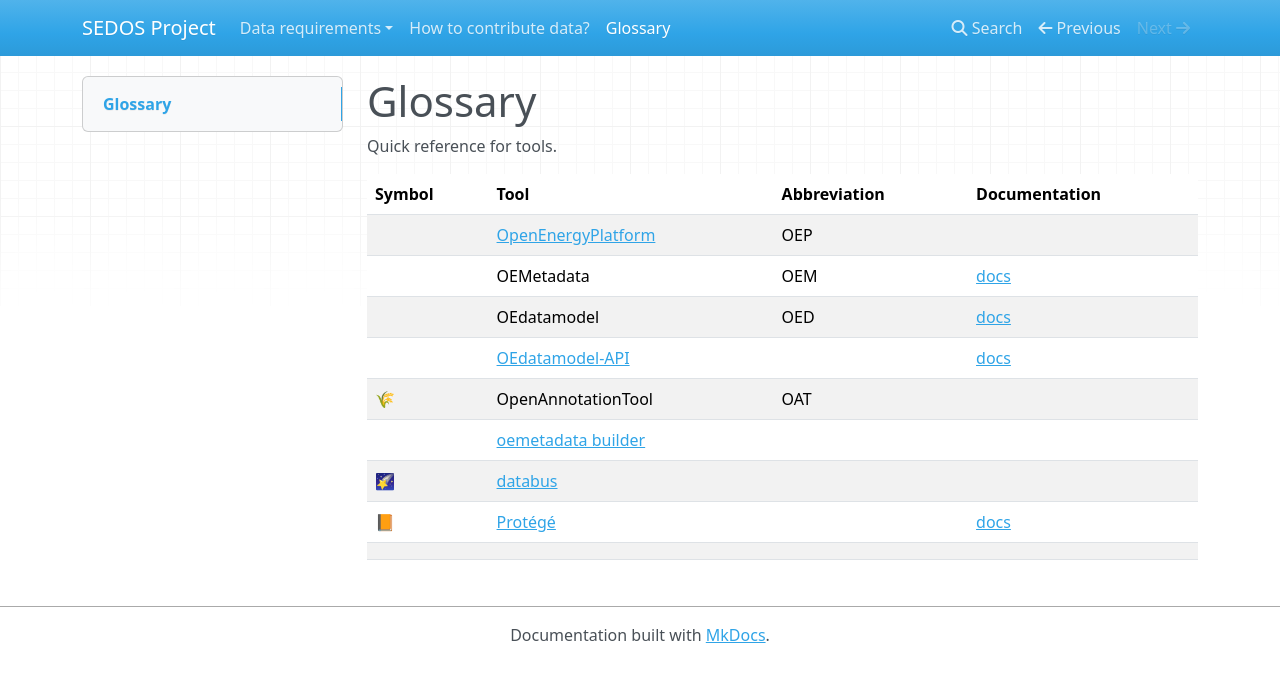
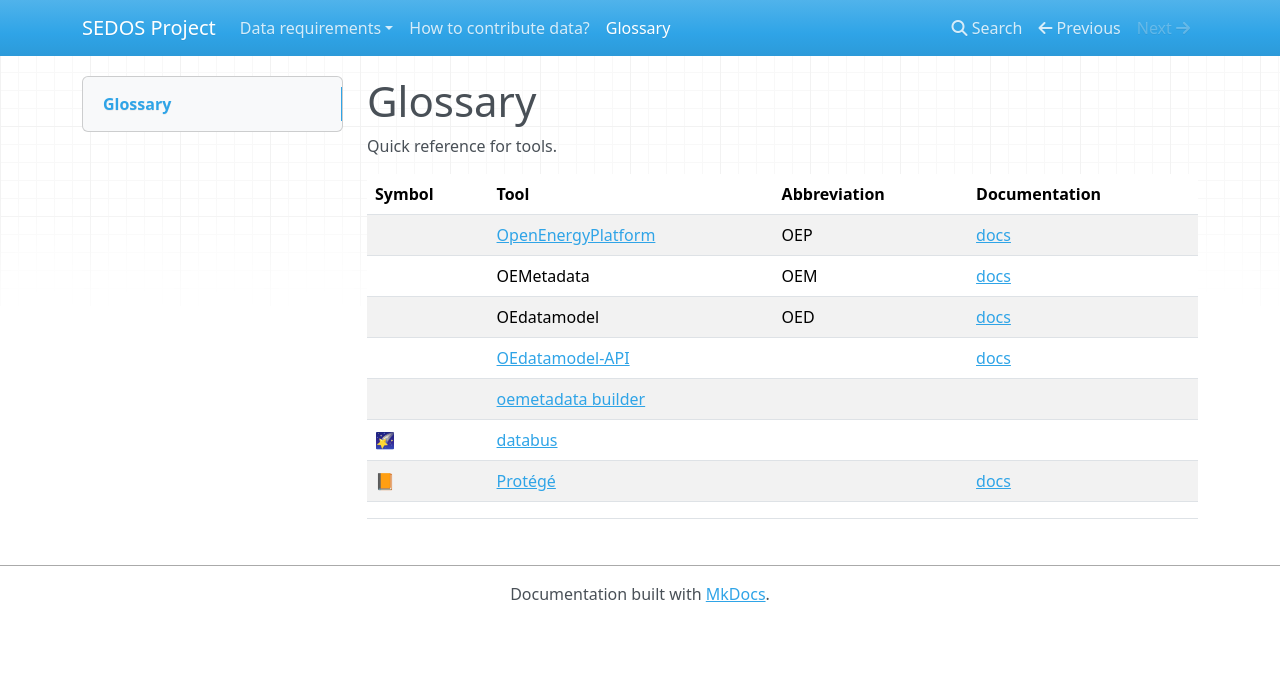
Before and after one commit to sedos-project/organization, an MkDocs documentation site: the page built from docs/glossary.md, in a window 1280 px wide. Shown: the top 682 px of the page. Built offline with MkDocs 1.6.1, drawn with Linux system fonts in a browser that asks for light colours; nearby versions of some CDN libraries.

Commit message:
Update glossary.md

```diff
--- a/docs/glossary.md
+++ b/docs/glossary.md
@@ -4,12 +4,11 @@
 
 | Symbol | Tool | Abbreviation | Documentation |
 |--------|------|--------------|---------------|
-|        |   [OpenEnergyPlatform](https://openenergy-platform.org/)   |       OEP      |               |
+|        |   [OpenEnergyPlatform](https://openenergy-platform.org/)   |       OEP      |       [ docs ](https://openenergyplatform.github.io/academy/)          |
 |        |    OEMetadata  |       OEM        |        [ docs ](https://github.com/OpenEnergyPlatform/oemetadata/blob/develop/metadata/latest/metadata_key_description.md#oemetadata---key-description)       |
 |        |  OEdatamodel    |        OED      |       [ docs ](https://github.com/sedos-project/oedatamodel)      |
 | | [OEdatamodel-API](https://modex.rl-institut.de/upload_datapackage/) | | [ docs ](https://modex.rl-institut.de/) |
-|    🌾   |   OpenAnnotationTool   |       OAT       |               |
-|        |   [oemetadata builder](https://meta.rl-institut.de/meta_creator/151)    |              |               |
+|        |   [oemetadata builder](https://openenergy-platform.org/dataedit/oemetabuilder/)    |              |               |
 | 🌠 | [databus](https://energy.databus.dbpedia.org/)  | | |
 | 📙 | [Protégé](https://protege.stanford.edu/) | | [docs](http://protegeproject.github.io/protege/) |
 | | | | |
```
